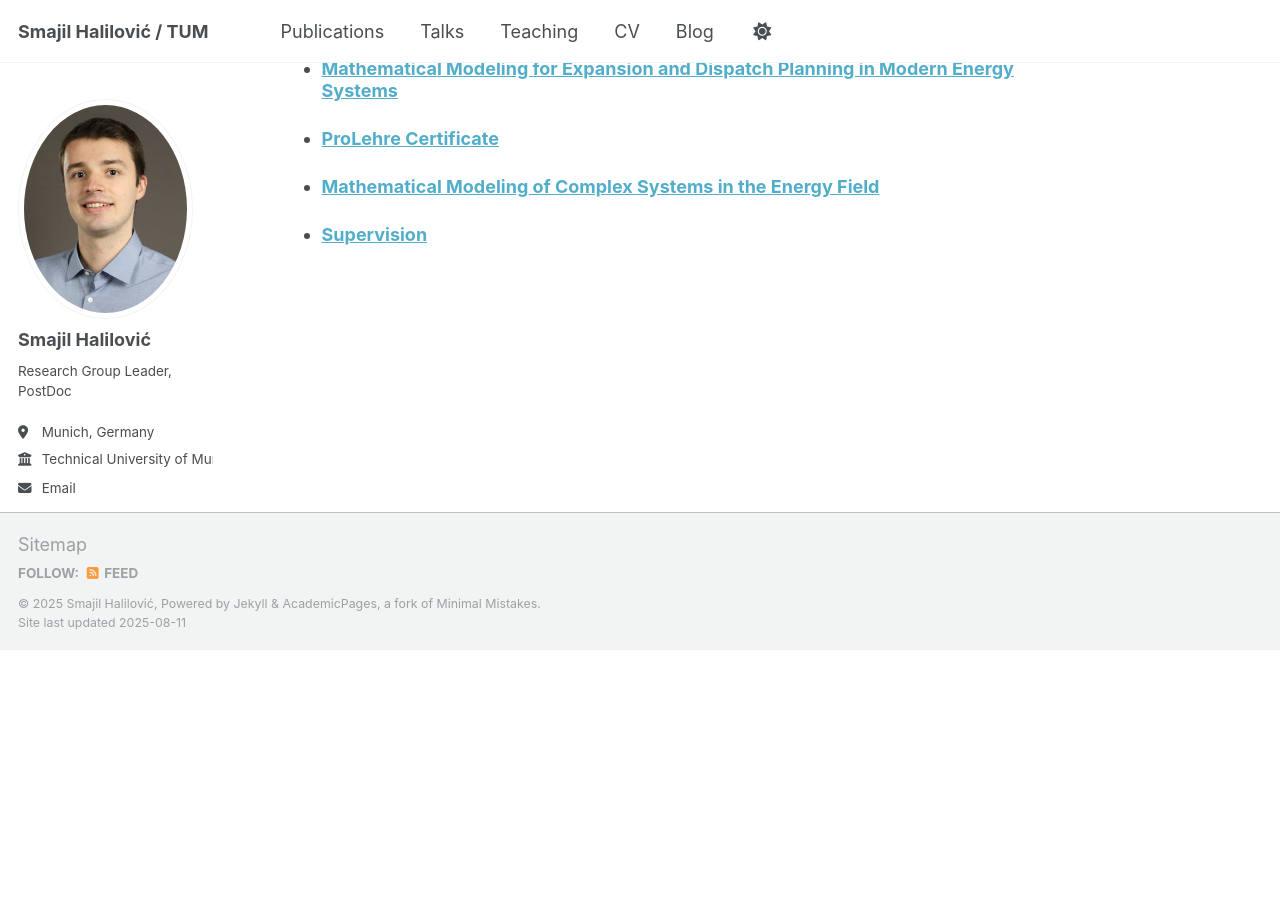
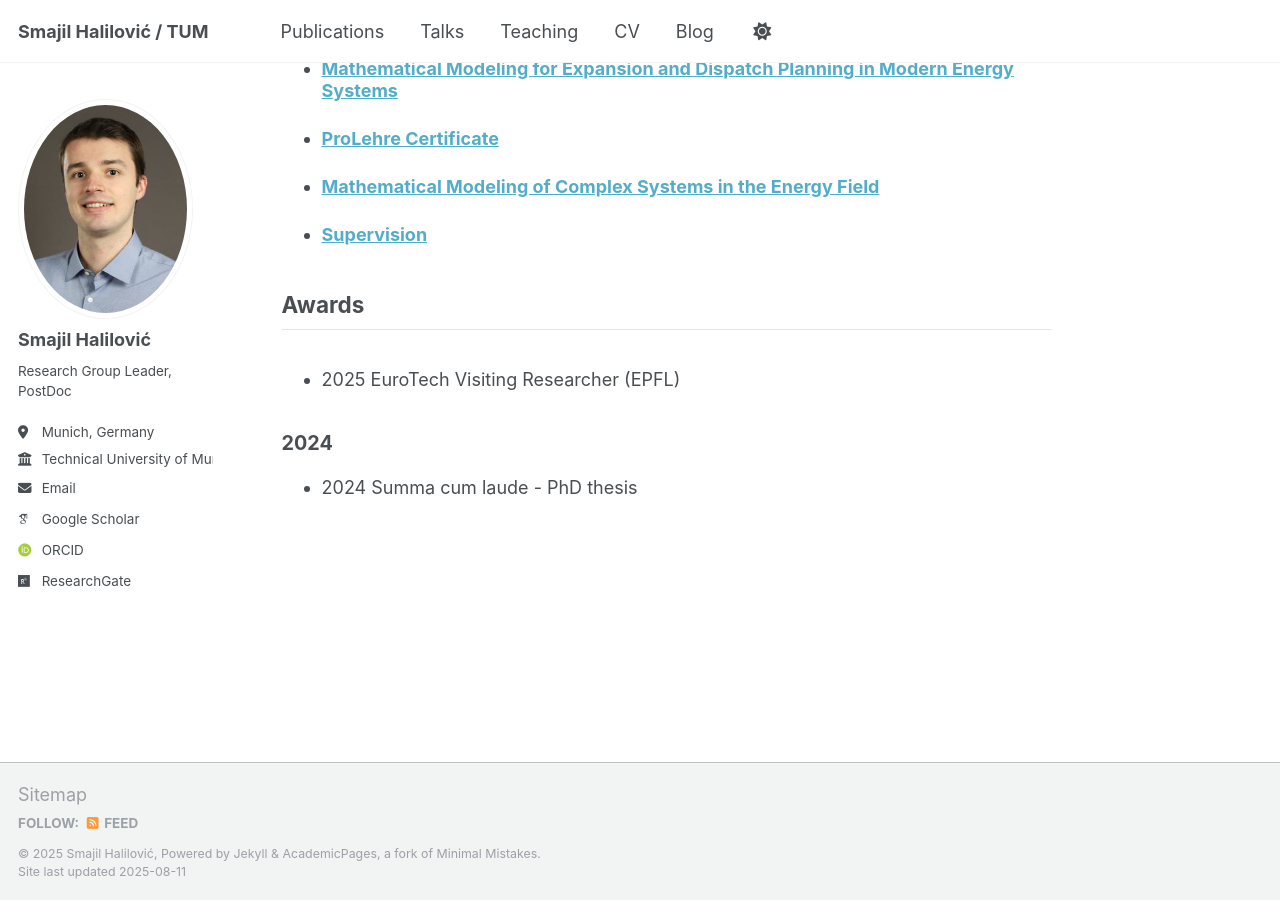
Before and after one commit to SHalilovic/shalilovic.github.io, a Jekyll site: the page built from _pages/cv.md, in a window 1280 px wide and 900 px high, scrolled down 2453 px. Built offline with Jekyll 4.4.1, drawn with Linux system fonts in a browser that asks for light colours; some web fonts are replaced; a script that is not in the unit is left out; before the commit the page ends 3103 px from its top, so only the background shows below that.

Commit message:
Update cv.md

```diff
--- a/_pages/cv.md
+++ b/_pages/cv.md
@@ -39,28 +39,29 @@ author_profile: true
 {% endfor %}
 
 <div class="cv-section" style="margin-bottom: 2em;">
-
   <h2 style="border-bottom: 1px solid #e5e5e5; padding-bottom: 0.5em;">{{ "Publications" | capitalize }}</h2>
-
 </div>
   <ul>{% for post in site.publications reversed %}
     {% include archive-single-cv.html %}
   {% endfor %}</ul>
 
 <div class="cv-section" style="margin-bottom: 2em;">
-
   <h2 style="border-bottom: 1px solid #e5e5e5; padding-bottom: 0.5em;">{{ "Talks" | capitalize }}</h2>
-
 </div>
   <ul>{% for post in site.talks reversed %}
     {% include archive-single-talk-cv.html  %}
   {% endfor %}</ul>
 
 <div class="cv-section" style="margin-bottom: 2em;">
-
   <h2 style="border-bottom: 1px solid #e5e5e5; padding-bottom: 0.5em;">{{ "Teaching" | capitalize }}</h2>
-
 </div>
   <ul>{% for post in site.teaching reversed %}
     {% include archive-single-cv.html %}
   {% endfor %}</ul>
+
+<div class="cv-section" style="margin-bottom: 2em;">
+  <h2 style="border-bottom: 1px solid #e5e5e5; padding-bottom: 0.5em;">{{ "Awards" | capitalize }}</h2>
+</div>
+  * 2025 EuroTech Visiting Researcher (EPFL)
+  <h3 style="margin-bottom: 0.2em; font-size: 1.1em;"><b>{{ 2024 Summa cum laude - PhD thesis }}</b></h3>
+  * 2024 Summa cum laude - PhD thesis
```
